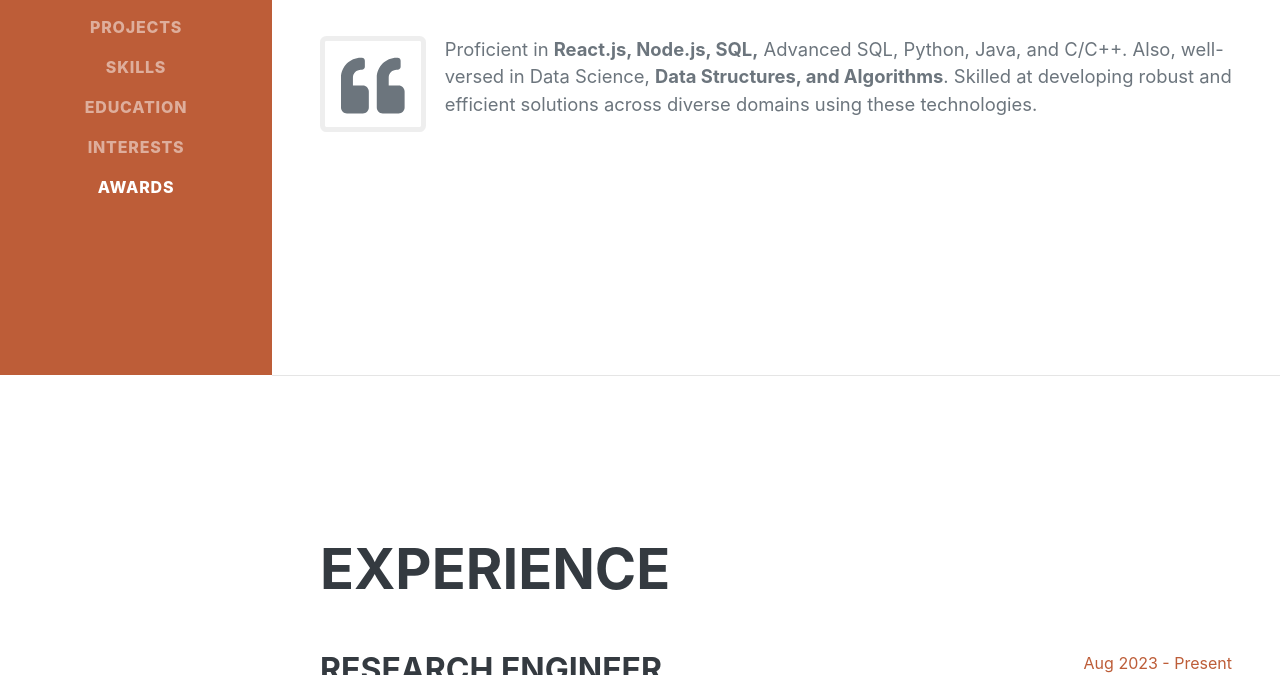
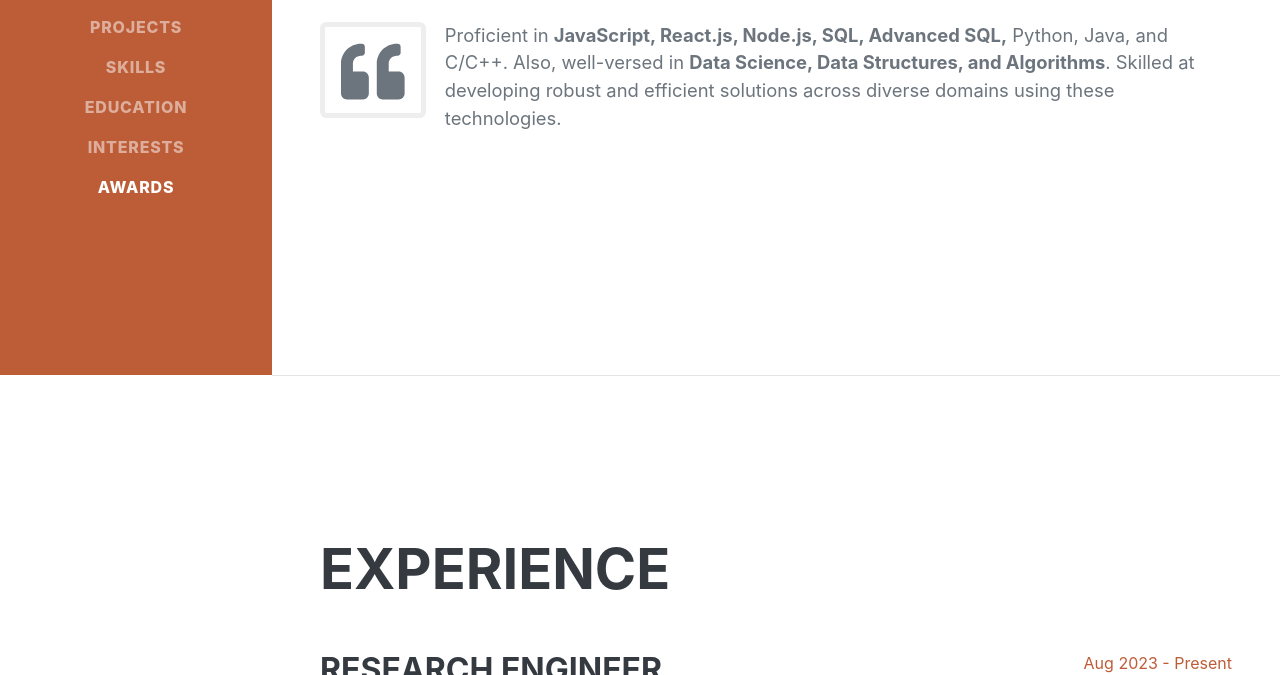
Before and after one commit to alamfatima1999/FatimaAlam.github.io, a plain HTML site: page index.html in a window 1280 px wide. Shown: the part 425-1100 px from the top of the page. Drawn offline with nearby package versions, Linux system fonts and the light colour scheme; a web font is replaced by a local one.

Commit message:
Update index.html

```diff
--- a/index.html
+++ b/index.html
@@ -79,11 +79,9 @@
 
         <i class="fas fa-quote-left fa-4x fa-pull-left fa-border"></i>
         <p class="lead mb-5">
-          Proficient in <strong>React.js, Node.js, SQL,</strong> Advanced SQL, Python, Java, and C/C++. Also,
-          well-versed in Data
-          Science, <strong>Data Structures, and Algorithms</strong>. Skilled at developing robust and efficient
-          solutions across diverse domains
-          using these technologies.
+          Proficient in <strong>JavaScript, React.js, Node.js, SQL, Advanced SQL,</strong> Python, Java, and C/C++. Also,
+          well-versed in <strong> Data Science, Data Structures, and Algorithms</strong>. Skilled at developing robust and efficient
+          solutions across diverse domains using these technologies.
         </p>
       </div>
     </section>
```
